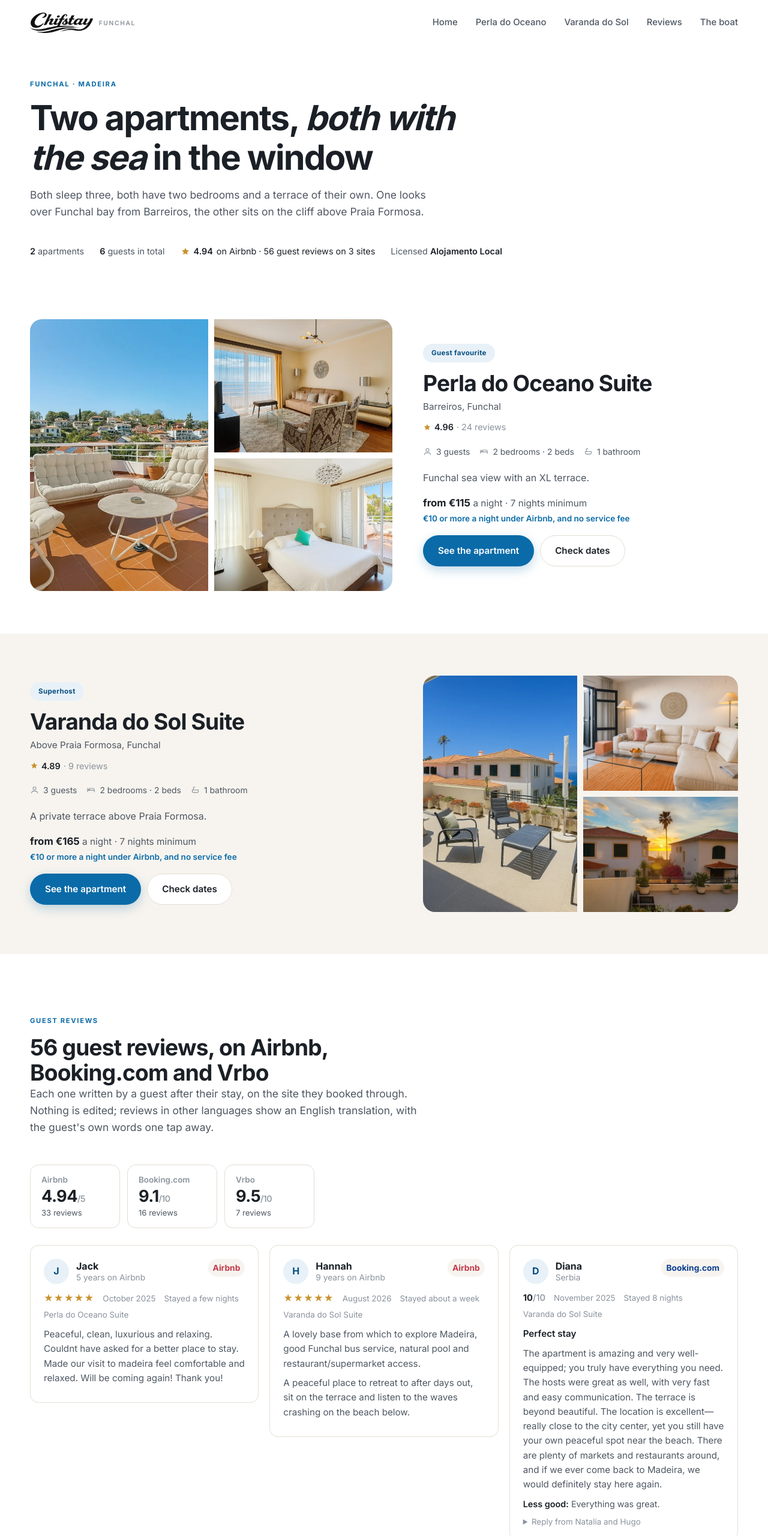
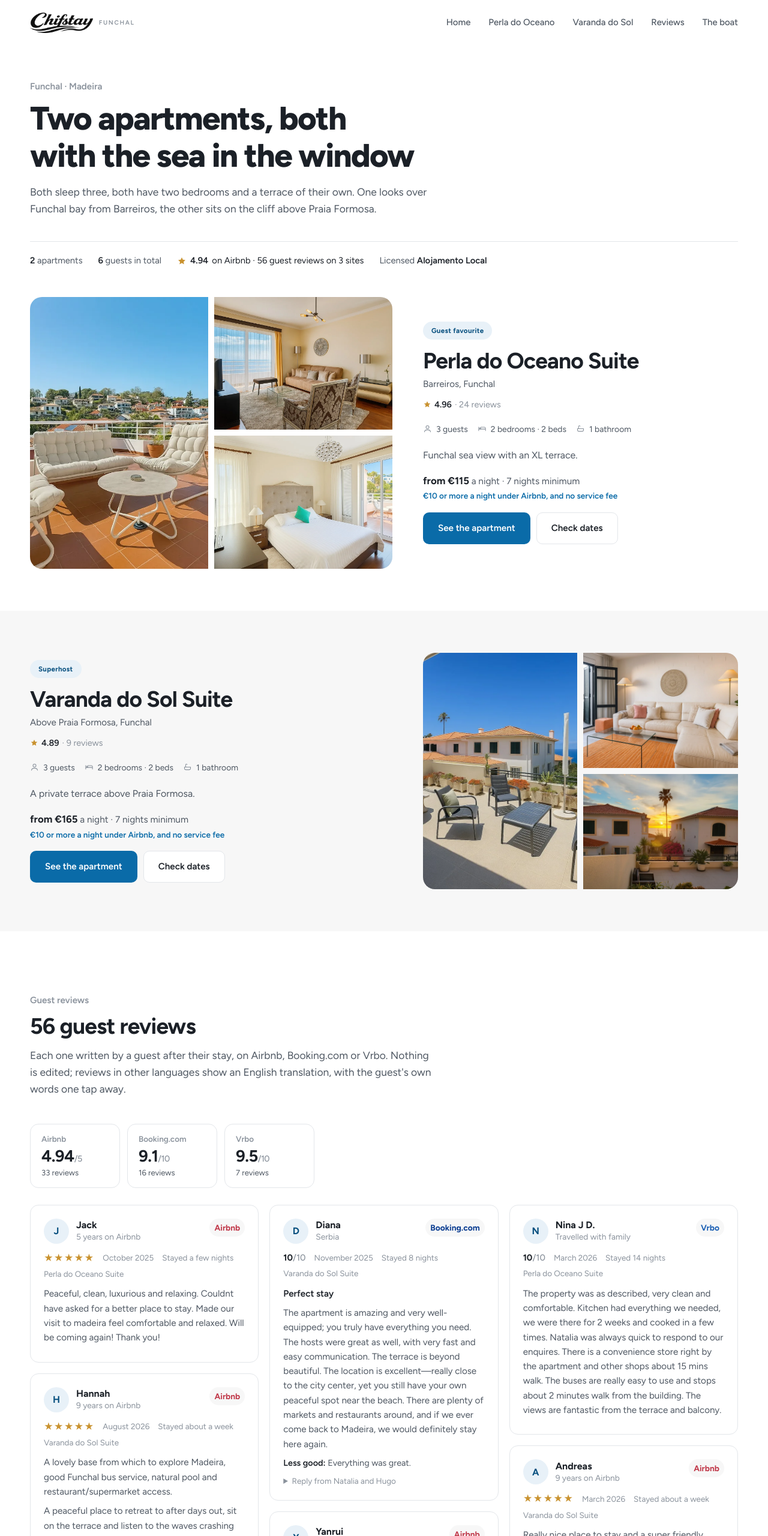
Before and after one commit to leilajkaseme-hub/chifstays-site, a plain HTML site: page index.html in a window 1280 px wide. Shown: the top 2560 px of the page at 60% size. Drawn offline with Linux system fonts and the light colour scheme.

Commit message:
Same Airbnb-like look, cleaner details
- Figtree in place of Inter, title without the slanted words
- cool grey sections and lines in place of the beige
- flat buttons, no glow, no jump on hover, all boat buttons alike
- labels above titles in normal case
- reviews in columns, no more holes under short reviews
- tighter gaps around the title and the apartment details

```diff
--- a/build.mjs
+++ b/build.mjs
@@ -287,7 +287,7 @@ ${image ? `<meta property="og:image" content="${image}"/>\n<meta name="twitter:i
 ${map ? '<link rel="stylesheet" href="https://unpkg.com/leaflet@1.9.4/dist/leaflet.css" integrity="sha256-p4NxAoJBhIIN+hmNHrzRCf9tD/miZyoHS5obTRR9BMY=" crossorigin=""/>' : ""}
 <link rel="preconnect" href="https://fonts.googleapis.com"/>
 <link rel="preconnect" href="https://fonts.gstatic.com" crossorigin/>
-<link href="https://fonts.googleapis.com/css2?family=Inter:wght@400;500;600;700;800&display=swap" rel="stylesheet"/>
+<link href="https://fonts.googleapis.com/css2?family=Figtree:wght@400;500;600;700;800&display=swap" rel="stylesheet"/>
 <link rel="stylesheet" href="style.css"/>
 <script type="application/ld+json">${JSON.stringify(jsonld)}</script>
 </head>
@@ -390,7 +390,7 @@ function home() {
   <div class="wrap">
     <div class="hero-copy rv">
       <p class="eyebrow">Funchal · Madeira</p>
-      <h1>Two apartments, <em>both with the sea</em> in the window</h1>
+      <h1>Two apartments, both with the sea in the window</h1>
       <p class="lede">Both sleep three, both have two bedrooms and a terrace of their own. One looks over
       Funchal bay from Barreiros, the other sits on the cliff above Praia Formosa.</p>
     </div>
@@ -434,8 +434,8 @@ ${STAYS.map((s, i) => `
   <div class="wrap">
     <div class="sec-head rv">
       <p class="eyebrow">Guest reviews</p>
-      <h2>${TOTAL} guest reviews, on Airbnb, Booking.com and Vrbo</h2>
-      <p class="lede">Each one written by a guest after their stay, on the site they booked through. Nothing is
+      <h2>${TOTAL} guest reviews</h2>
+      <p class="lede">Each one written by a guest after their stay, on Airbnb, Booking.com or Vrbo. Nothing is
       edited; reviews in other languages show an English translation, with the guest's own words one tap away.</p>
     </div>
     <div class="rv">${siteTiles(SITE_SCORES)}</div>
@@ -506,7 +506,7 @@ ${STAYS.map((s, i) => `
         <div class="ico">${ICON.key}</div>
         <h3>Rated 5.0</h3>
         <p>Across every verified trip, with the same two skippers on board each time.</p>
-        <p style="margin-top:12px"><a class="btn btn-p" href="https://chifbay.com" rel="noopener">chifbay.com</a></p>
+        <p style="margin-top:12px"><a class="btn btn-o" href="https://chifbay.com" rel="noopener">Visit chifbay.com</a></p>
       </div>
     </div>
   </div>
--- a/index.html
+++ b/index.html
@@ -17,7 +17,7 @@
 
 <link rel="preconnect" href="https://fonts.googleapis.com"/>
 <link rel="preconnect" href="https://fonts.gstatic.com" crossorigin/>
-<link href="https://fonts.googleapis.com/css2?family=Inter:wght@400;500;600;700;800&display=swap" rel="stylesheet"/>
+<link href="https://fonts.googleapis.com/css2?family=Figtree:wght@400;500;600;700;800&display=swap" rel="stylesheet"/>
 <link rel="stylesheet" href="style.css"/>
 <script type="application/ld+json">{"@context":"https://schema.org","@type":"ItemList","publisher":{"@type":"Organization","name":"Chifstay","url":"https://chifstays.com","parentOrganization":{"@type":"Organization","name":"Chifbay","url":"https://chifbay.com"}},"name":"Chifstay apartments in Funchal","itemListElement":[{"@type":"ListItem","position":1,"item":{"@type":"Apartment","name":"Perla do Oceano Suite","url":"https://chifstays.com/perla-do-oceano","address":{"@type":"PostalAddress","addressLocality":"Funchal","addressRegion":"Madeira","addressCountry":"PT"},"numberOfBedrooms":2,"numberOfBathroomsTotal":1,"occupancy":{"@type":"QuantitativeValue","maxValue":3}}},{"@type":"ListItem","position":2,"item":{"@type":"Apartment","name":"Varanda do Sol Suite","url":"https://chifstays.com/varanda-do-sol","address":{"@type":"PostalAddress","addressLocality":"Funchal","addressRegion":"Madeira","addressCountry":"PT"},"numberOfBedrooms":2,"numberOfBathroomsTotal":1,"occupancy":{"@type":"QuantitativeValue","maxValue":3}}}]}</script>
 </head>
@@ -45,7 +45,7 @@
   <div class="wrap">
     <div class="hero-copy rv">
       <p class="eyebrow">Funchal · Madeira</p>
-      <h1>Two apartments, <em>both with the sea</em> in the window</h1>
+      <h1>Two apartments, both with the sea in the window</h1>
       <p class="lede">Both sleep three, both have two bedrooms and a terrace of their own. One looks over
       Funchal bay from Barreiros, the other sits on the cliff above Praia Formosa.</p>
     </div>
@@ -119,8 +119,8 @@
   <div class="wrap">
     <div class="sec-head rv">
       <p class="eyebrow">Guest reviews</p>
-      <h2>56 guest reviews, on Airbnb, Booking.com and Vrbo</h2>
-      <p class="lede">Each one written by a guest after their stay, on the site they booked through. Nothing is
+      <h2>56 guest reviews</h2>
+      <p class="lede">Each one written by a guest after their stay, on Airbnb, Booking.com or Vrbo. Nothing is
       edited; reviews in other languages show an English translation, with the guest's own words one tap away.</p>
     </div>
     <div class="rv"><div class="src-tiles">
@@ -267,7 +267,7 @@
         <div class="ico"><svg viewBox="0 0 24 24"><circle cx="8" cy="12" r="4"/><path d="M12 12h9m-3 0v4"/></svg></div>
         <h3>Rated 5.0</h3>
         <p>Across every verified trip, with the same two skippers on board each time.</p>
-        <p style="margin-top:12px"><a class="btn btn-p" href="https://chifbay.com" rel="noopener">chifbay.com</a></p>
+        <p style="margin-top:12px"><a class="btn btn-o" href="https://chifbay.com" rel="noopener">Visit chifbay.com</a></p>
       </div>
     </div>
   </div>
--- a/style.css
+++ b/style.css
@@ -26,8 +26,8 @@
 
   /* ground and ink */
   --paper:#ffffff;
-  --sand:#f7f4ef;          /* the warm neutral the rooms actually are */
-  --line:#e4ded4;
+  --sand:#f7f7f7;          /* the alternate section ground: a cool light grey, as on Airbnb, not beige */
+  --line:#e3e6ea;
   --ink:#1b2027;           /* charcoal with a blue cast, not a brown one */
   --ink-2:#4e5762;
   --ink-3:#8a929c;
@@ -51,26 +51,24 @@
 html{scroll-behavior:smooth}
 body{
   margin:0;background:var(--paper);color:var(--ink);
-  font-family:'Inter',system-ui,-apple-system,'Segoe UI',sans-serif;
+  font-family:'Figtree',system-ui,-apple-system,'Segoe UI',sans-serif;
   font-size:16px;line-height:1.6;-webkit-font-smoothing:antialiased;
   overflow-x:hidden;
 }
 img{max-width:100%;display:block}
 a{color:inherit;text-decoration:none}
 h1,h2,h3,h4{margin:0;line-height:1.14;letter-spacing:-.022em;font-weight:700}
-h1{font-size:clamp(2.1rem,4.6vw,3.6rem);letter-spacing:-.032em}
+h1{font-size:clamp(2.1rem,4.4vw,3.4rem);letter-spacing:-.03em;font-weight:800}
 h2{font-size:clamp(1.6rem,2.9vw,2.4rem)}
 h3{font-size:1.12rem}
 p{margin:0 0 1em}
 .wrap{width:min(100% - 40px,var(--wrap));margin-inline:auto}
 .lede{font-size:1.09rem;color:var(--ink-2);max-width:62ch}
-.eyebrow{
-  font-size:.7rem;font-weight:700;letter-spacing:.15em;text-transform:uppercase;
-  color:var(--sea);margin-bottom:14px;
-}
+.eyebrow{font-size:.95rem;font-weight:600;color:var(--ink-3);margin-bottom:10px}
 .sand{background:var(--sand)}
 section{padding:clamp(56px,8vw,104px) 0}
-.sec-head{max-width:66ch;margin-bottom:clamp(28px,4vw,48px)}
+.sec-head{max-width:66ch;margin-bottom:clamp(28px,4vw,44px)}
+.sec-head .lede{margin:14px 0 0}
 
 /* ------------------------------------------------------------------ nav */
 .nav{
@@ -102,15 +100,14 @@ section{padding:clamp(56px,8vw,104px) 0}
 /* ---------------------------------------------------------------- button */
 .btn{
   display:inline-flex;align-items:center;justify-content:center;gap:9px;
-  padding:13px 24px;border-radius:999px;font-weight:600;font-size:.95rem;
+  padding:13px 24px;border-radius:10px;font-weight:600;font-size:.95rem;white-space:nowrap;
   border:1px solid transparent;cursor:pointer;
   transition:transform .22s cubic-bezier(.2,.8,.2,1),box-shadow .22s,background .22s,color .22s;
 }
-.btn:hover{transform:translateY(-2px)}
-.btn-p{background:var(--sea);color:#fff;box-shadow:0 6px 18px rgba(10,107,168,.26)}
-.btn-p:hover{background:var(--sea-dark);box-shadow:0 10px 26px rgba(10,107,168,.34)}
+.btn-p{background:var(--sea);color:#fff}
+.btn-p:hover{background:var(--sea-dark)}
 .btn-o{border-color:var(--line);background:#fff;color:var(--ink)}
-.btn-o:hover{border-color:var(--ink);box-shadow:var(--shadow)}
+.btn-o:hover{border-color:var(--ink)}
 .btn-lg{padding:16px 30px;font-size:1rem}
 
 /* ------------------------------------------------------------------ hero
@@ -131,7 +128,7 @@ section{padding:clamp(56px,8vw,104px) 0}
 .hero-grid figure:first-child{grid-row:span 2}
 .hero-grid img{width:100%;height:100%;object-fit:cover;transition:transform 1.1s cubic-bezier(.2,.8,.2,1)}
 .hero-grid figure:hover img{transform:scale(1.045)}
-.hero-facts{display:flex;flex-wrap:wrap;gap:8px 26px;margin-top:24px;font-size:.9rem;color:var(--ink-2)}
+.hero-facts{display:flex;flex-wrap:wrap;gap:8px 26px;margin-top:26px;padding-top:20px;border-top:1px solid var(--line);font-size:.92rem;color:var(--ink-2)}
 .hero-facts b{color:var(--ink);font-weight:600}
 
 /* ------------------------------------------------------------ stay cards */
@@ -194,6 +191,7 @@ section{padding:clamp(56px,8vw,104px) 0}
   border-radius:10px;padding:9px 15px;font-size:.85rem;font-weight:600;box-shadow:var(--shadow);
 }
 .cols{display:grid;grid-template-columns:1fr 380px;gap:clamp(30px,4vw,58px);align-items:start}
+.cols section{padding-bottom:clamp(32px,4vw,48px)}
 .facts{display:flex;flex-wrap:wrap;align-items:center;gap:10px 28px;padding-bottom:26px;border-bottom:1px solid var(--line);margin-bottom:26px}
 .facts span{display:inline-flex;align-items:center;gap:9px}
 /* without an explicit size an inline SVG takes its natural box, which here was
@@ -227,13 +225,6 @@ section{padding:clamp(56px,8vw,104px) 0}
 .book .btn{width:100%}
 .book-list{list-style:none;margin:18px 0 0;padding:18px 0 0;border-top:1px solid var(--line);font-size:.9rem;color:var(--ink-2)}
 .book-list li{display:flex;justify-content:space-between;gap:14px;padding:5px 0}
-
-/* --------------------------------------------------------------- reviews */
-.revs{display:grid;gap:20px;grid-template-columns:repeat(3,1fr)}
-.rev{border:1px solid var(--line);border-radius:var(--radius);padding:22px;background:#fff}
-.rev .stars{color:var(--gold);letter-spacing:2px;font-size:.85rem;margin-bottom:10px}
-.rev p{font-size:.95rem;color:var(--ink-2)}
-.rev cite{font-style:normal;font-weight:600;font-size:.9rem}
 
 /* -------------------------------------------------------------------- faq */
 .faq{max-width:820px}
@@ -287,7 +278,7 @@ footer li{margin-bottom:9px}
 @media (prefers-reduced-motion:reduce){
   html{scroll-behavior:auto}
   .rv{opacity:1;transform:none;transition:none}
-  .stay:hover,.btn:hover{transform:none}
+  .stay:hover{transform:none}
   .hero-grid img,.gal img,.stay-shot img{transition:none}
 }
 
@@ -295,8 +286,8 @@ footer li{margin-bottom:9px}
 @media (max-width:960px){
   .cols{grid-template-columns:1fr}
   .book{position:static}
-  .stays,.feats,.revs,.foot-grid{grid-template-columns:1fr}
-  .feats,.revs{gap:16px}
+  .stays,.feats,.foot-grid{grid-template-columns:1fr}
+  .feats{gap:16px}
 }
 @media (max-width:760px){
   /* Closed, this panel must be gone, not merely pushed up. translateY(-120%)
@@ -387,8 +378,10 @@ footer li{margin-bottom:9px}
    One section per apartment instead of a single grid mixing both. On a phone
    they stack into two clean screens, which is the whole point: a mixed grid of
    six photos told a visitor nothing about which flat was which. */
-.intro{padding:clamp(30px,5vw,56px) 0 clamp(20px,3vw,32px)}
+.intro{padding:clamp(30px,5vw,56px) 0 0}
+.intro h1{max-width:19ch;text-wrap:balance}
 .intro .lede{margin-top:16px}
+.intro + .flat{padding-top:clamp(32px,4vw,48px)}
 .flat{padding:clamp(40px,5.5vw,72px) 0}
 .flat-in{display:grid;grid-template-columns:1.15fr 1fr;gap:clamp(26px,4vw,52px);align-items:center}
 .flat-in.flip .flat-shots{order:2}
@@ -421,7 +414,10 @@ footer li{margin-bottom:9px}
 .hero-rating{display:inline-flex;align-items:center;gap:6px;color:var(--ink);text-decoration:none}
 .hero-rating svg{width:16px;height:16px;fill:var(--gold);stroke:none}
 .hero-rating:hover b{color:var(--sea)}
-.revs{display:grid;grid-template-columns:repeat(3,minmax(0,1fr));gap:18px;align-items:start}
+/* columns, not a grid: reviews differ a lot in length, and a grid row is as
+   tall as its longest card, which left big holes under the short ones */
+.revs{columns:3;column-gap:18px}
+.revs .rev{break-inside:avoid;margin-bottom:18px}
 .rev{background:#fff;border:1px solid var(--line);border-radius:var(--radius);padding:22px 22px 20px}
 .rev header{display:flex;align-items:center;gap:12px}
 .rev header div{display:flex;flex-direction:column;line-height:1.3}
@@ -445,9 +441,9 @@ footer li{margin-bottom:9px}
 .rev-cats i{height:4px;border-radius:4px;background:var(--line);overflow:hidden}
 .rev-cats em{display:block;height:100%;background:var(--ink)}
 .rev-cats b{text-align:right}
-@media (max-width:960px){ .revs{grid-template-columns:repeat(2,minmax(0,1fr))} }
+@media (max-width:960px){ .revs{columns:2} }
 @media (max-width:640px){
-  .revs{grid-template-columns:1fr}
+  .revs{columns:1}
   .rev-cats{grid-template-columns:1fr}
   .rev-links .btn{width:100%;justify-content:center;text-align:center}
 }
```
Also changed, not shown: booking-done.html (+1 -1 lines), perla-do-oceano.html (+1 -1 lines), varanda-do-sol.html (+1 -1 lines).
